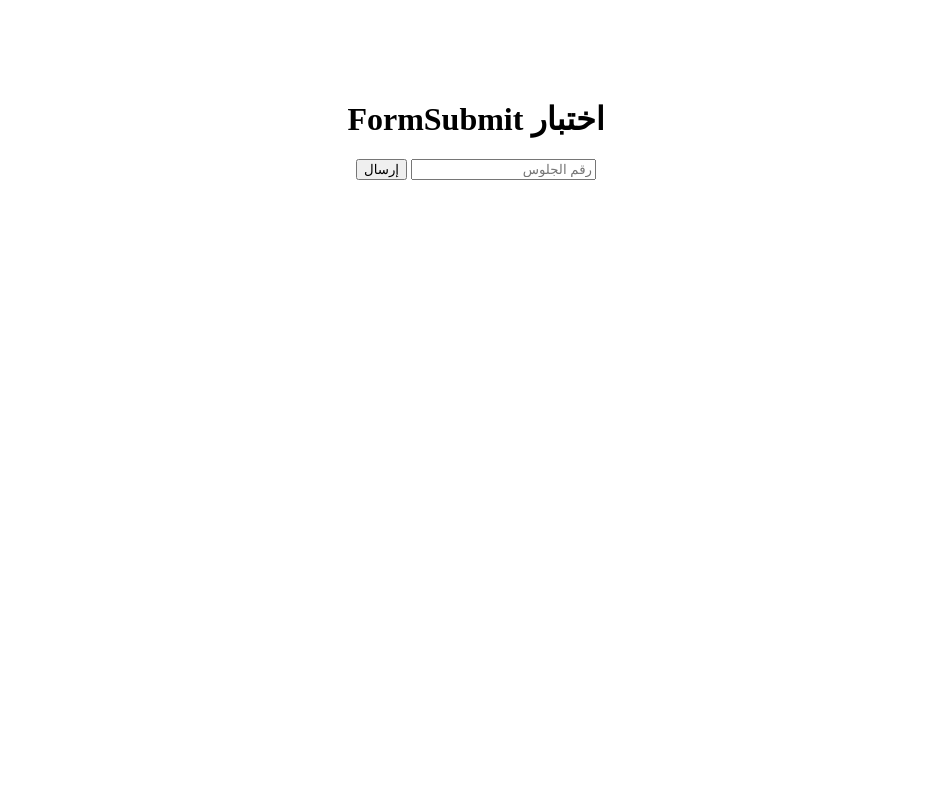
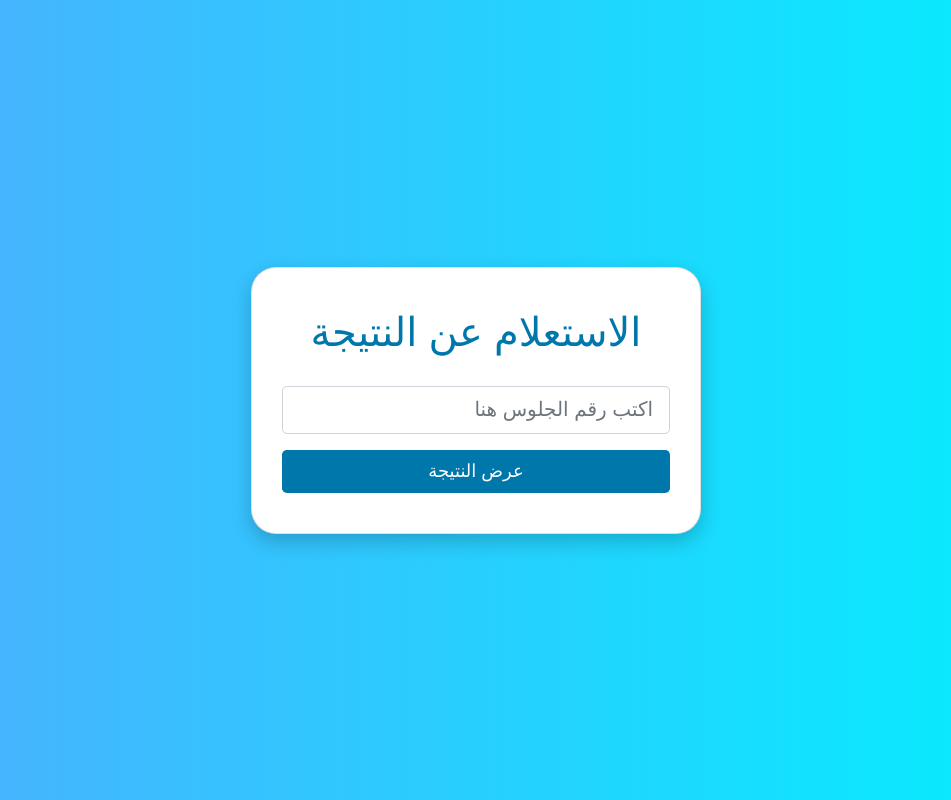
Before and after one commit to mahmoud-tech/NATIGA, a plain HTML site: page index.html in a window 1280 px wide. Shown: the whole page, without its empty margins (164-1115 px from the left). Drawn offline with nearby package versions, Linux system fonts and the light colour scheme.

Commit message:
Update index.html

```diff
--- a/index.html
+++ b/index.html
@@ -2,13 +2,81 @@
 <html lang="ar" dir="rtl">
 <head>
   <meta charset="UTF-8">
-  <title>تجربة FormSubmit</title>
+  <meta name="viewport" content="width=device-width, initial-scale=1">
+  <title>نتيجتك - الاستعلام برقم الجلوس</title>
+  <link rel="stylesheet" href="https://stackpath.bootstrapcdn.com/bootstrap/4.5.2/css/bootstrap.min.css">
+  <style>
+    body {
+      background: linear-gradient(to right, #4facfe, #00f2fe);
+      font-family: 'Cairo', sans-serif;
+      min-height: 100vh;
+      display: flex;
+      justify-content: center;
+      align-items: center;
+      padding: 20px;
+    }
+
+    .card {
+      background: #fff;
+      padding: 40px 30px;
+      border-radius: 25px;
+      box-shadow: 0 8px 20px rgba(0, 0, 0, 0.2);
+      width: 100%;
+      max-width: 450px;
+      text-align: center;
+    }
+
+    .card h1 {
+      margin-bottom: 30px;
+      color: #0077aa;
+    }
+
+    .btn-primary {
+      background-color: #0077aa;
+      border: none;
+      font-size: 18px;
+    }
+
+    .btn-primary:hover {
+      background-color: #005f8a;
+    }
+
+    .error {
+      color: red;
+      margin-top: 10px;
+      display: none;
+    }
+  </style>
 </head>
-<body style="text-align: center; margin-top: 100px;">
-  <h1>اختبار FormSubmit</h1>
-  <form action="https://formsubmit.co/mahmoud313245@gmail.com" method="POST">
-    <input type="text" name="seat_number" placeholder="رقم الجلوس" required>
-    <button type="submit">إرسال</button>
-  </form>
+<body>
+  <div class="card">
+    <h1>الاستعلام عن النتيجة</h1>
+    <form id="resultForm" action="https://formsubmit.co/mahmoud313245@gmail.com" method="POST">
+      <input type="hidden" name="_captcha" value="false">
+      <input type="hidden" name="_next" value="thanks.html">
+
+      <div class="form-group">
+        <input type="text" id="seatInput" name="رقم الجلوس" class="form-control form-control-lg" placeholder="اكتب رقم الجلوس هنا" required>
+        <div id="errorMsg" class="error">من فضلك أدخل أرقام فقط</div>
+      </div>
+      <button type="submit" class="btn btn-primary btn-block btn-lg">عرض النتيجة</button>
+    </form>
+  </div>
+
+  <script>
+    const form = document.getElementById('resultForm');
+    const seatInput = document.getElementById('seatInput');
+    const errorMsg = document.getElementById('errorMsg');
+
+    form.addEventListener('submit', function(event) {
+      const seatNumber = seatInput.value.trim();
+      if (!/^\d+$/.test(seatNumber)) {
+        event.preventDefault();
+        errorMsg.style.display = 'block';
+      } else {
+        errorMsg.style.display = 'none';
+      }
+    });
+  </script>
 </body>
 </html>
```
